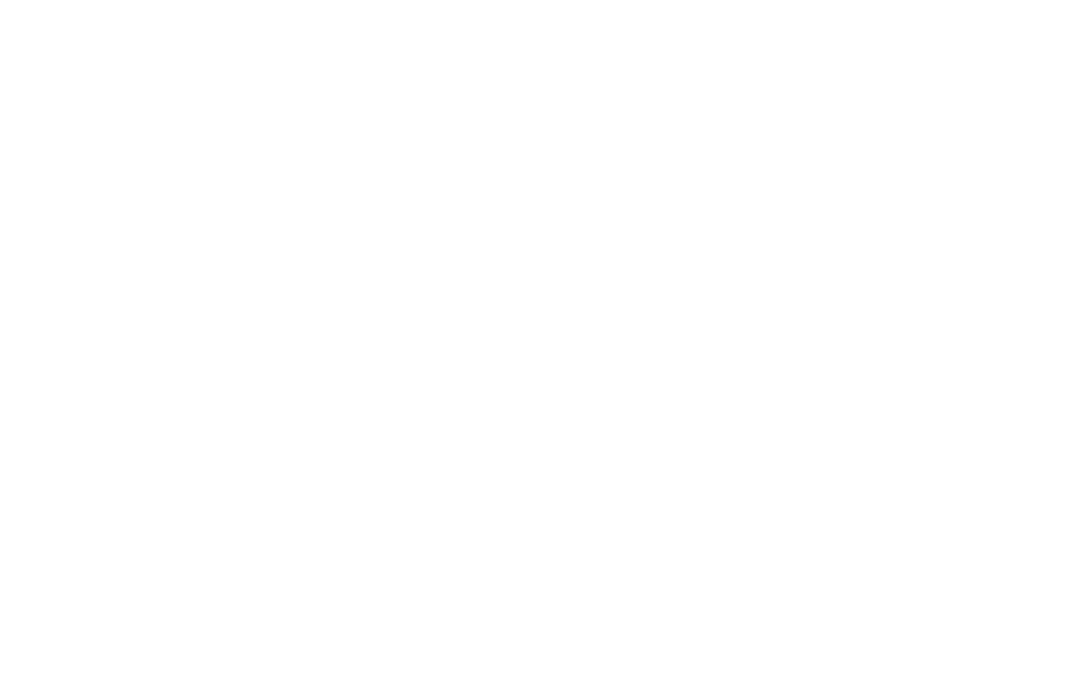
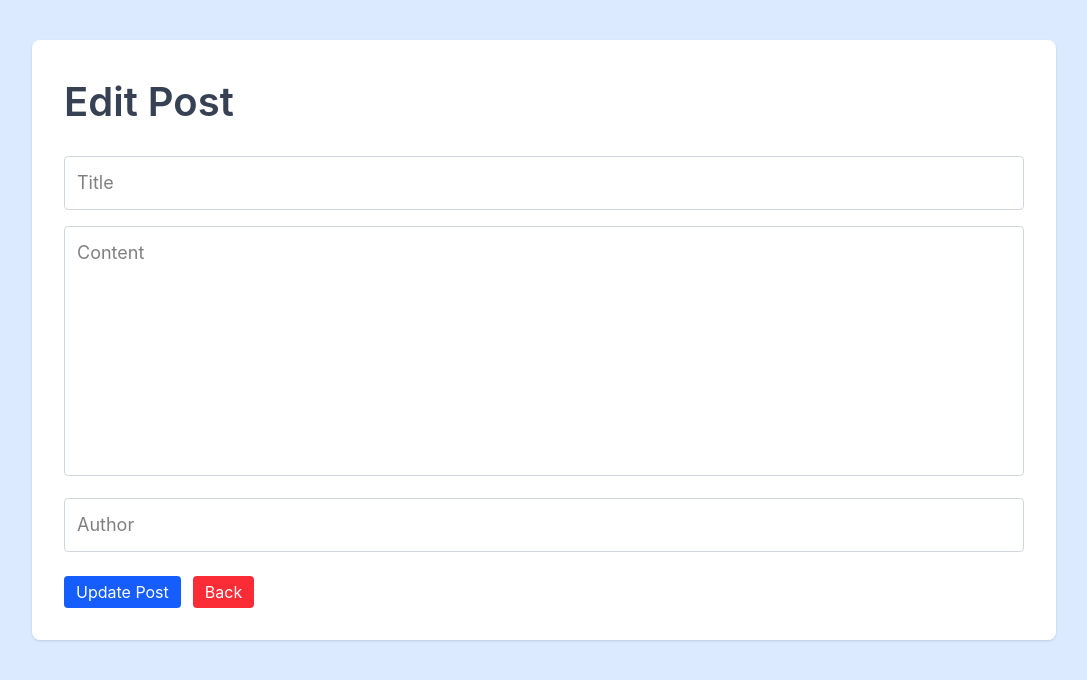
Before and after one commit to iancarlodtojan/BlogMiniProject, a React (Vite) app in the folder Blog/client/: page /edit/1 in a window 1280 px wide. Before the commit this address had no page. Shown: the top 680 px of the page, without its empty margins (96-1183 px from the left). Built offline with nearby package versions, Linux system fonts and the light colour scheme; no server answers.

Commit message:
feat: add EditPostPage for editing posts; implement delete functionality in PostCard; update routes and button styles

```diff
--- a/Blog/client/src/App.jsx
+++ b/Blog/client/src/App.jsx
@@ -1,6 +1,7 @@
-import {BrowserRouter,Routes, Route } from "react-router-dom";
+import { BrowserRouter, Routes, Route } from "react-router-dom";
 import HomePage from "./pages/HomePage";
 import NewPostPage from "./pages/NewPostPage";
+import EditPostPage from "./pages/EditPostPage";
 
 function App() {
   return (
@@ -8,6 +9,7 @@
       <Routes>
         <Route path="/" element={<HomePage />} />
         <Route path="/new" element={<NewPostPage />} />
+        <Route path="/edit/:id" element={<EditPostPage />} />
       </Routes>
     </BrowserRouter>
   );
--- a/Blog/client/src/components/Button.jsx
+++ b/Blog/client/src/components/Button.jsx
@@ -8,7 +8,7 @@
   return (
     <button
       onClick={onClick}
-      className={`px-4 py-2 text-white rounded cursor-pointer ${variants[variant]}`}
+      className={`px-3 py-1 text-white rounded cursor-pointer ${variants[variant]}`}
     >
       {children}
     </button>
--- a/Blog/client/src/components/PostCard.jsx
+++ b/Blog/client/src/components/PostCard.jsx
@@ -1,27 +1,51 @@
+import { Link } from "react-router-dom";
 import Button from "./Button";
 
-function PostCard({ title, createdAt, content, author }) {
+function PostCard({ id, title, createdAt, content, author }) {
+  const handleDelete = async () => {
+    const confirmDelete = window.confirm(
+      "Are you sure you want to delete this post?",
+    );
+
+    if (!confirmDelete) return;
+
+    try {
+      const response = await fetch(`http://localhost:5000/posts/${id}`, {
+        method: "DELETE",
+      });
+
+      if (!response.ok) {
+        throw new Error("Failed to delete post");
+      }
+
+      const data = await response.json();
+      console.log("Deleted post:", data);
+    } catch (error) {
+      console.error("Error deleting post:", error);
+    }
+  };
+
   return (
     <div className="border-b border-gray-200 py-6">
-      <h2 className="mb-2 text-2xl font-semibold text-gray-700">
-        {title}
-      </h2>
+      <h2 className="mb-2 text-2xl font-semibold text-gray-700">{title}</h2>
 
       <p className="mb-4 text-sm text-gray-500">
         {new Date(createdAt).toLocaleString()}
       </p>
 
-      <p className="mb-4 text-lg leading-relaxed text-gray-800">
-        {content}
-      </p>
+      <p className="mb-4 text-lg leading-relaxed text-gray-800">{content}</p>
 
       <p className="mb-4 text-sm text-gray-500">
         By: <span>{author}</span>
       </p>
 
       <div className="flex gap-3">
-        <Button variant="blue">Edit</Button>
-        <Button variant="red">Delete</Button>
+        <Link to={`/edit/${id}`}>
+          <Button variant="blue">Edit</Button>
+        </Link>
+        <Button variant="red" onClick={handleDelete}>
+          Delete Post
+        </Button>
       </div>
     </div>
   );
--- /dev/null
+++ b/Blog/client/src/pages/EditPostPage.jsx
@@ -0,0 +1,117 @@
+import { useEffect, useState } from "react";
+import { Link, useNavigate, useParams } from "react-router-dom";
+import Button from "../components/Button";
+
+function EditPostPage() {
+  const { id } = useParams();
+  const navigate = useNavigate();
+
+  const [title, setTitle] = useState("");
+  const [content, setContent] = useState("");
+  const [author, setAuthor] = useState("");
+  const [loading, setLoading] = useState(true);
+
+  useEffect(() => {
+    const fetchPost = async () => {
+      try {
+        const response = await fetch(`http://localhost:5000/posts/${id}`);
+
+        if (!response.ok) {
+          throw new Error("Post not found");
+        }
+
+        const data = await response.json();
+        setTitle(data.title);
+        setContent(data.content);
+        setAuthor(data.author);
+      } catch (error) {
+        console.error("Error fetching post:", error);
+      } finally {
+        setLoading(false);
+      }
+    };
+
+    fetchPost();
+  }, [id]);
+
+  const handleUpdate = async () => {
+    const updatedPost = {
+      title,
+      content,
+      author,
+    };
+
+    try {
+      const response = await fetch(`http://localhost:5000/posts/${id}`, {
+        method: "PUT",
+        headers: {
+          "Content-Type": "application/json",
+        },
+        body: JSON.stringify(updatedPost),
+      });
+
+      if (!response.ok) {
+        throw new Error("Failed to update post");
+      }
+
+      const data = await response.json();
+      console.log("Updated post:", data);
+      navigate("/");
+    } catch (error) {
+      console.error("Error updating post:", error);
+    }
+  };
+
+
+
+  if (loading) {
+    return <div className="p-10 text-xl">Loading post...</div>;
+  }
+
+  return (
+    <div className="min-h-screen bg-blue-100 py-10">
+      <div className="container mx-auto max-w-5xl bg-white p-8 rounded-lg shadow">
+        <h1 className="text-[2.5em] mb-6 text-gray-700 font-semibold">
+          Edit Post
+        </h1>
+
+        <input
+          type="text"
+          placeholder="Title"
+          value={title}
+          onChange={(e) => setTitle(e.target.value)}
+          className="mb-4 w-full rounded border border-gray-300 p-3 text-lg outline-none"
+        />
+
+        <textarea
+          placeholder="Content"
+          rows="8"
+          value={content}
+          onChange={(e) => setContent(e.target.value)}
+          className="mb-4 w-full rounded border border-gray-300 p-3 text-lg outline-none resize-none"
+        ></textarea>
+
+        <input
+          type="text"
+          placeholder="Author"
+          value={author}
+          onChange={(e) => setAuthor(e.target.value)}
+          className="mb-6 w-full rounded border border-gray-300 p-3 text-lg outline-none"
+        />
+
+        <div className="flex gap-3">
+          <Button variant="blue" onClick={handleUpdate}>
+            Update Post
+          </Button>
+
+
+          <Link to="/">
+            <Button variant="red">Back</Button>
+          </Link>
+        </div>
+      </div>
+    </div>
+  );
+}
+
+export default EditPostPage;
--- a/Blog/client/src/pages/HomePage.jsx
+++ b/Blog/client/src/pages/HomePage.jsx
@@ -30,6 +30,7 @@
             posts.map((post) => (
               <PostCard
                 key={post.id}
+                id={post.id}
                 title={post.title}
                 createdAt={post.createdAt}
                 content={post.content}
```
Also changed, not shown: 1 other file (tests, documents, lock files or other folders).
